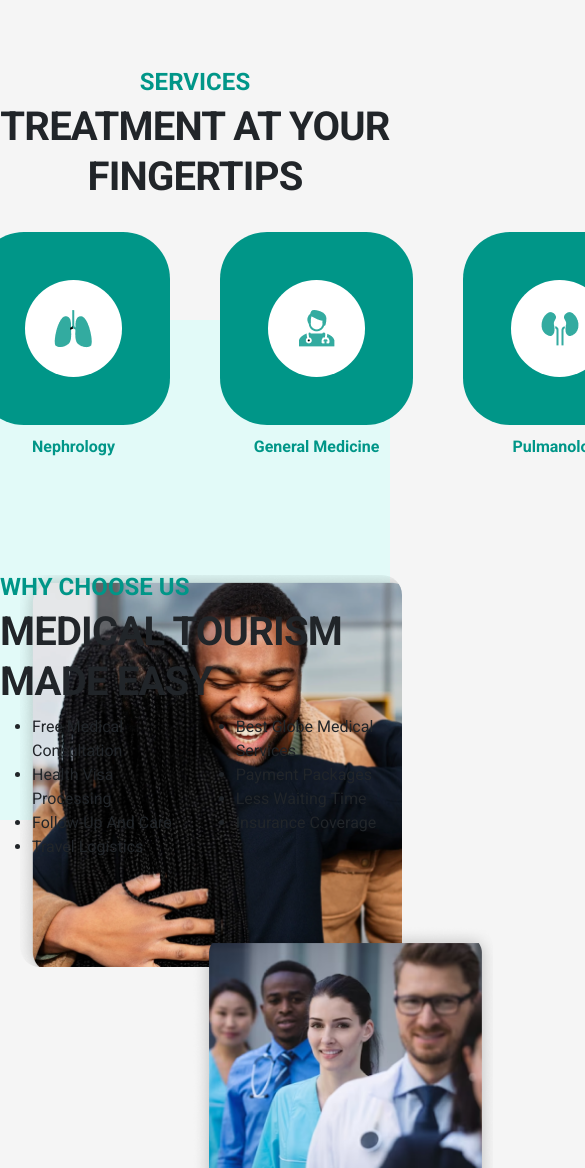
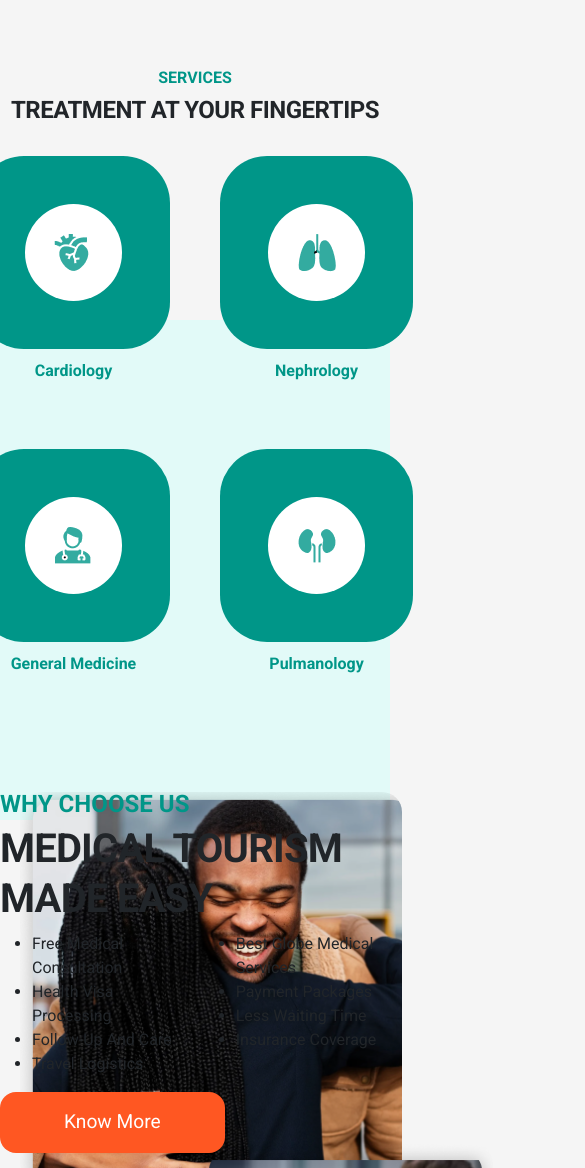
Before and after one commit to Mgregchi/HealVista, a React (Vite) app in the folder frontend/: page / in a window 390 px wide. Shown: the part 795-1963 px from the top of the page, 585 px wide, since content can reach past the window. Built offline with nearby package versions, Linux system fonts and the light colour scheme.

Commit message:
still making services section responsive

```diff
--- a/frontend/src/components/services/WhyChooseUs.jsx
+++ b/frontend/src/components/services/WhyChooseUs.jsx
@@ -27,6 +27,10 @@ const WhyChooseUs = () => {
               <li className="services-list__item">Insurance Coverage</li>
             </div>
           </ul>
+
+          <button className="choose-us__button">
+            <p>Know More</p>
+          </button>
         </div>
       </div>
     </section>
--- a/frontend/src/styles/ChooseUs.scss
+++ b/frontend/src/styles/ChooseUs.scss
@@ -69,4 +69,19 @@
       display: block;
     }
   }
+
+  &__button {
+    background: #FF5722;
+    border-radius: 1rem;
+    padding: 1rem 4rem;
+    color: #ffffff;
+    border: none;
+    display: flex;
+    align-items: center;
+
+    p {
+      font-size: 1.2rem;
+      margin-bottom: 0px;
+    }
+  }
 }
--- a/frontend/src/styles/Services.scss
+++ b/frontend/src/styles/Services.scss
@@ -17,9 +17,14 @@
       font-family: Roboto;
       font-size: 1.5rem;
       font-weight: 600;
-      line-height: 24px;
+      line-height: 1.5rem;
       letter-spacing: 0.0015em;
       text-align: center;
+
+      @media only screen and (max-width: 720px) {
+        font-size: 1rem;
+        line-height: 1rem;
+      }
     }
 
     &__subtitle {
@@ -31,15 +36,26 @@
       margin: 0px auto;
       width: 587px;
       text-align: center;
+
+      @media only screen and (max-width: 720px) {
+        font-size: 1.5rem;
+        line-height: 2rem;
+        width: 100%;
+      }
     }
   }
 
   //   Services Cards Style
   &__cards__container {
     margin-top: 30px;
-    display: flex;
+    display: grid;
+    grid-template-columns: repeat(4, 1fr);
     gap: 50px;
     z-index: 1;
+
+    @media only screen and (max-width: 720px) {
+      grid-template-columns: repeat(2, 1fr);
+    }
 
     .services__card {
       width: 193.1px;
```
